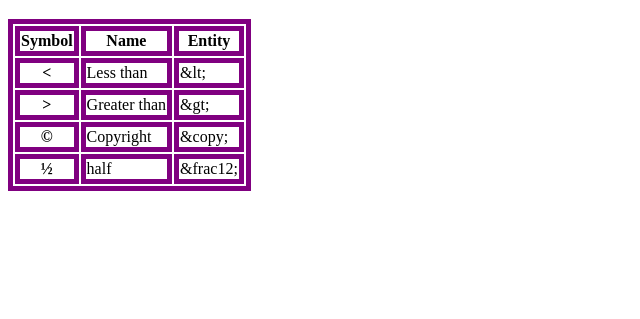
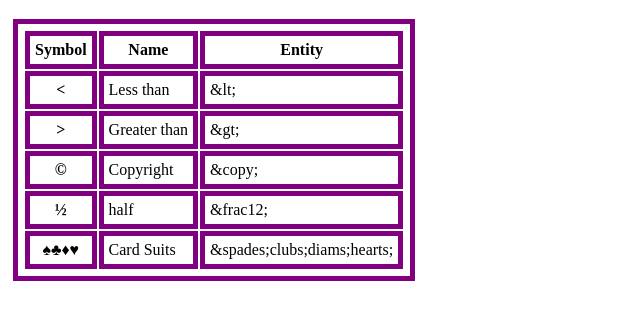
Before and after one commit to Nicosmith43/Nicosmith43.github.io, a plain HTML site: page ec/entities.html in a window 1280 px wide. Shown: the part 61-380 px from the top of the page, without its empty margins (0-640 px from the left). Drawn offline with Linux system fonts and the light colour scheme.

Commit message:
Update entities.html

```diff
--- a/ec/entities.html
+++ b/ec/entities.html
@@ -7,6 +7,8 @@
         table,th,td
         {
             border: 5px solid purple;
+            padding: 5px;
+            margin: 5px;
         }
     </style>
   </head>
@@ -38,6 +40,11 @@
           <td>half</td>
           <td>&amp;frac12;</td>
         </tr>
+      <tr>
+          <th>&spades;&clubs;&diams;&hearts;</th>
+          <td>Card Suits</td>
+          <td>&amp;spades;clubs;diams;hearts;</td>
+        </tr>
     </table>
   </body>
 </html>
```
